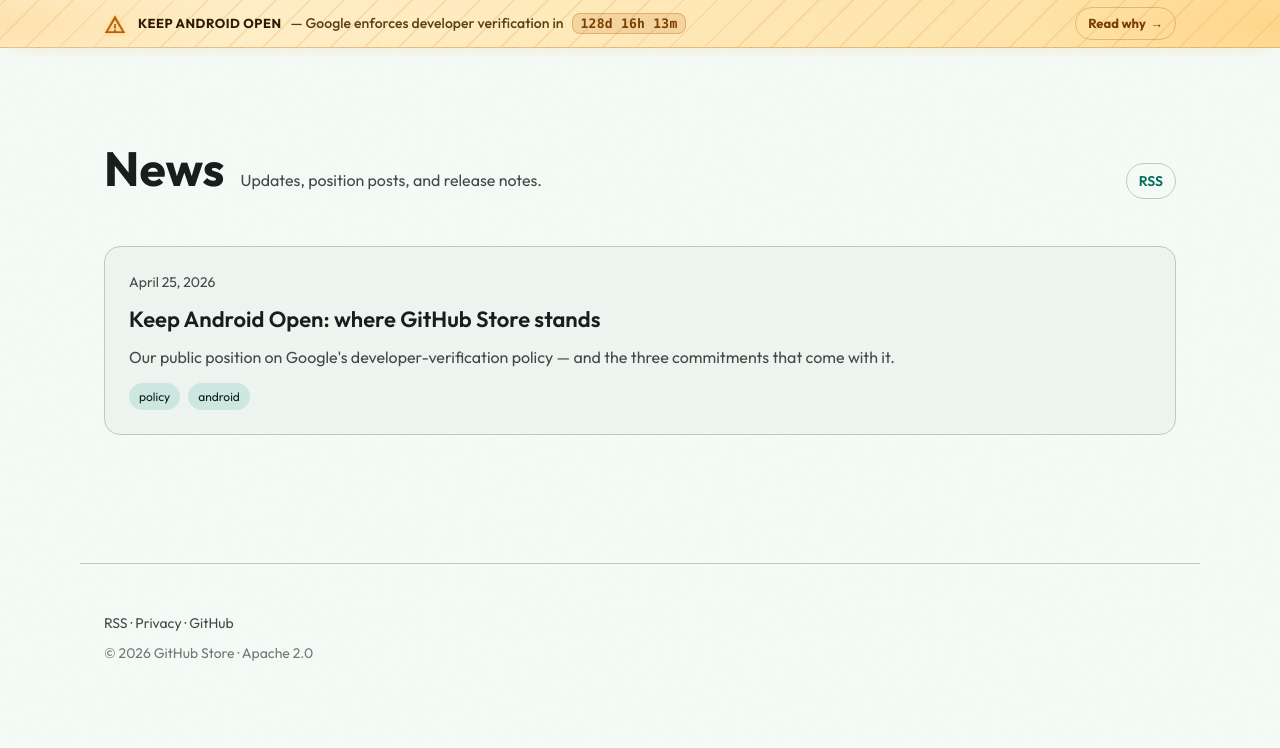
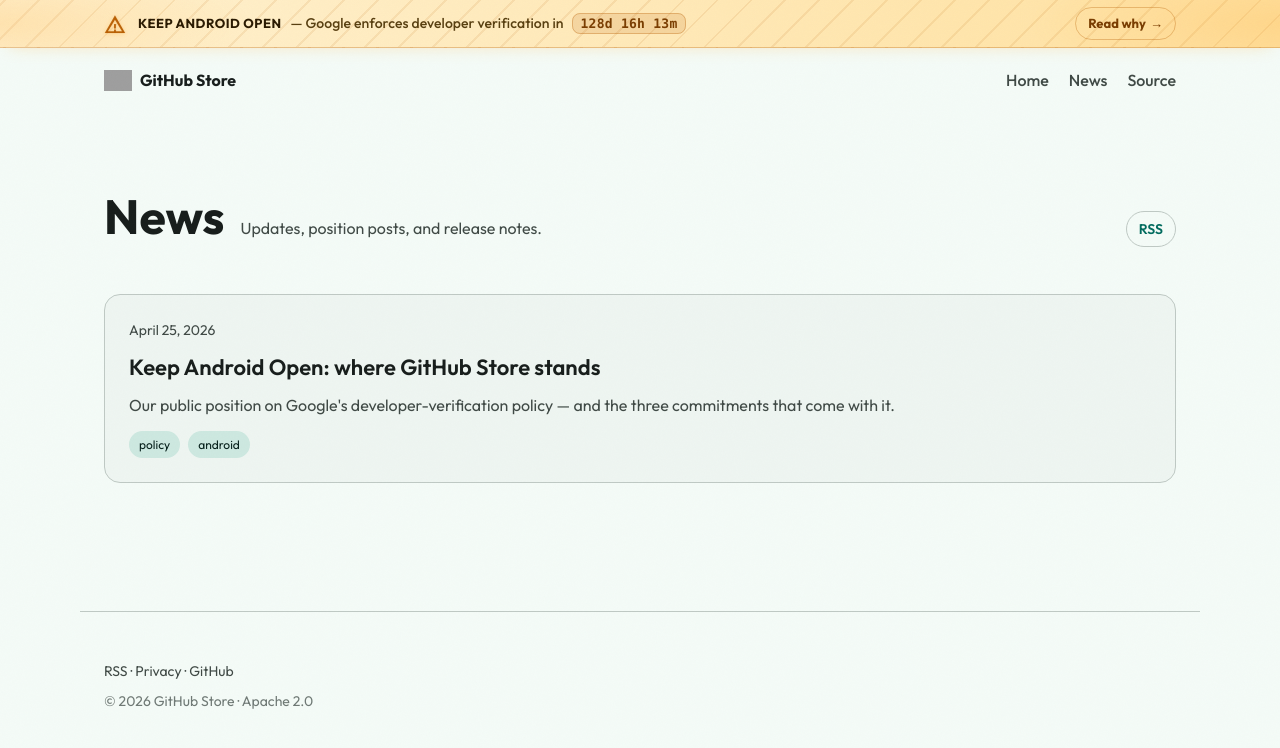
Before and after one commit to OpenHub-Store/openhub-store.github.io, a Jekyll site: the page built from news/index.md, in a window 1280 px wide. Shown: the top 748 px of the page. Built offline with Jekyll 4.4.1, drawn with Linux system fonts in a browser that asks for light colours; grey boxes are pictures that could not be loaded.

Commit message:
Offset body for fixed announce bar so nav clears.

```diff
--- a/assets/css/site.css
+++ b/assets/css/site.css
@@ -334,7 +334,7 @@ body::before {
     min-height: 100dvh;
     display: flex;
     align-items: center;
-    padding-top: calc(var(--top-bar-height) + var(--announce-height));
+    padding-top: var(--top-bar-height);
     position: relative;
     overflow: hidden;
 }
@@ -1424,7 +1424,10 @@ body::before {
     }
 }
 
-body.has-announce { --announce-height: 48px; }
+body.has-announce {
+    --announce-height: 48px;
+    padding-top: var(--announce-height);
+}
 
 .announce-bar {
     position: fixed;
```
